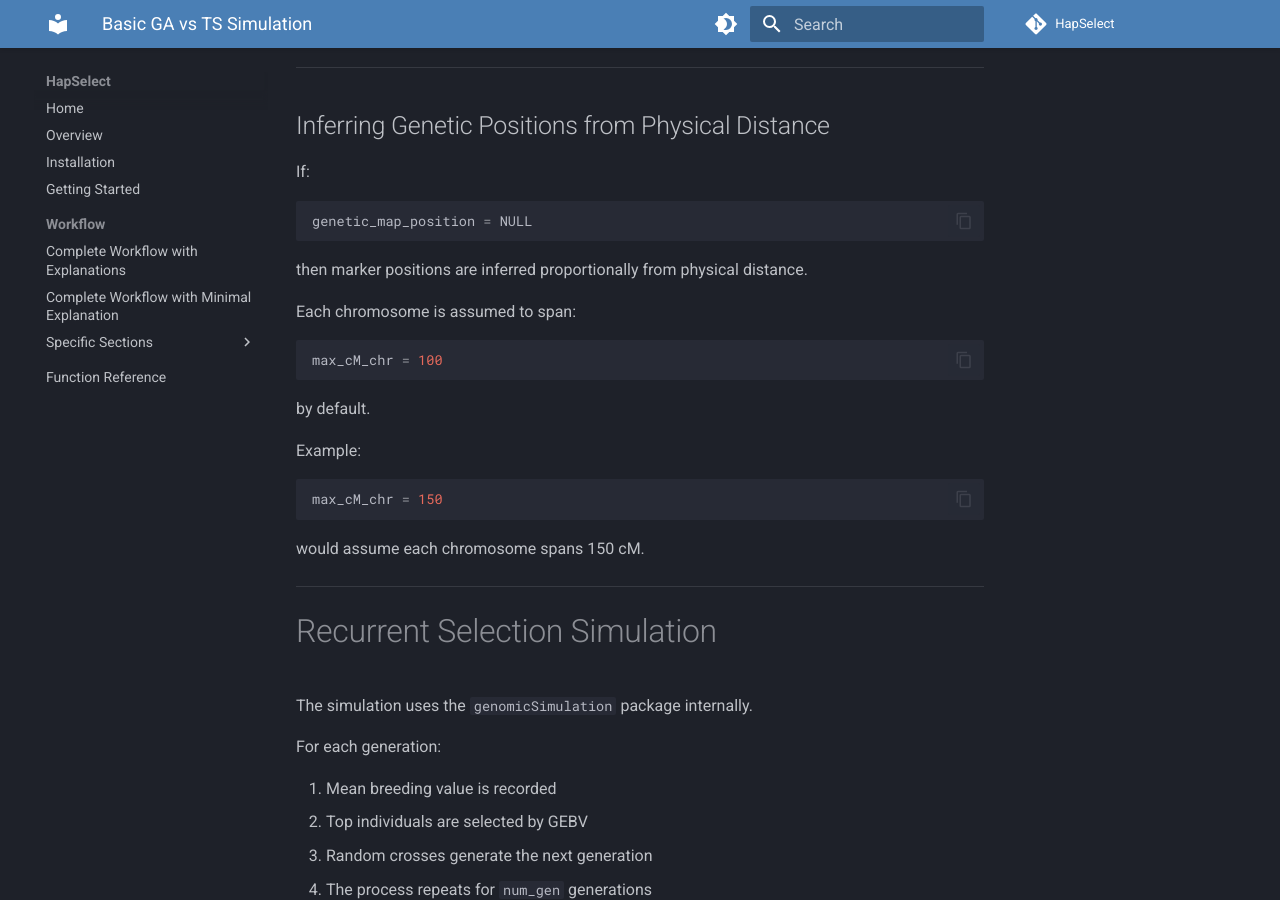
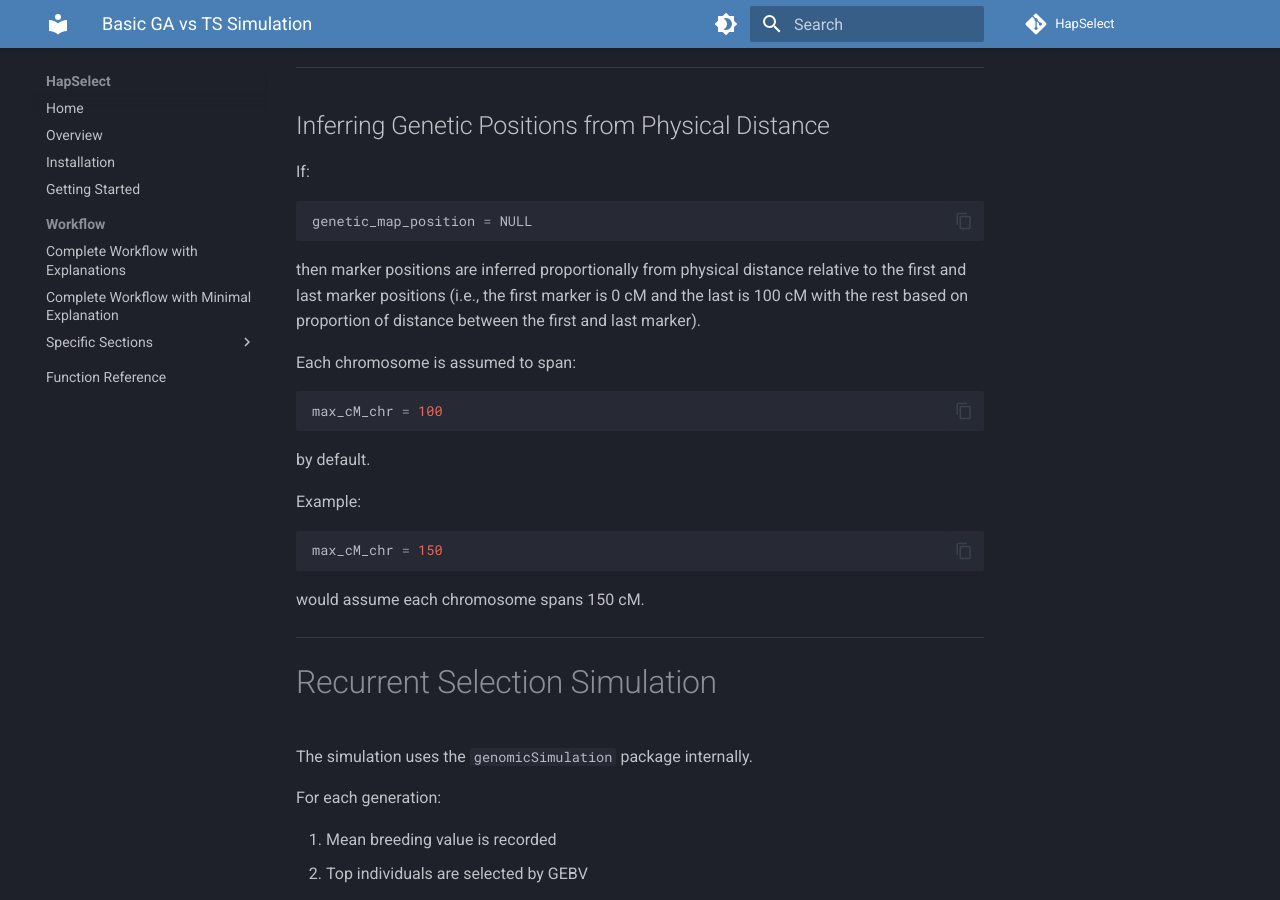
Before and after one commit to wrshf7/HapSelect-Docs, an MkDocs documentation site: the page built from docs/workflow/basic-simulation.md, in a window 1280 px wide and 900 px high, scrolled down 4335 px. Built offline with MkDocs 1.6.1 and Material for MkDocs 9.7.7, drawn with Linux system fonts in a browser that asks for light colours; comment, search, counter and statistics services are not loaded.

Commit message:
Update basic-simulation.md

````diff
--- a/docs/workflow/basic-simulation.md
+++ b/docs/workflow/basic-simulation.md
@@ -171,7 +171,7 @@ If:
 genetic_map_position = NULL
 ```
 
-then marker positions are inferred proportionally from physical distance.
+then marker positions are inferred proportionally from physical distance relative to the first and last marker positions (i.e., the first marker is 0 cM and the last is 100 cM with the rest based on proportion of distance between the first and last marker).
 
 Each chromosome is assumed to span:
 
````
